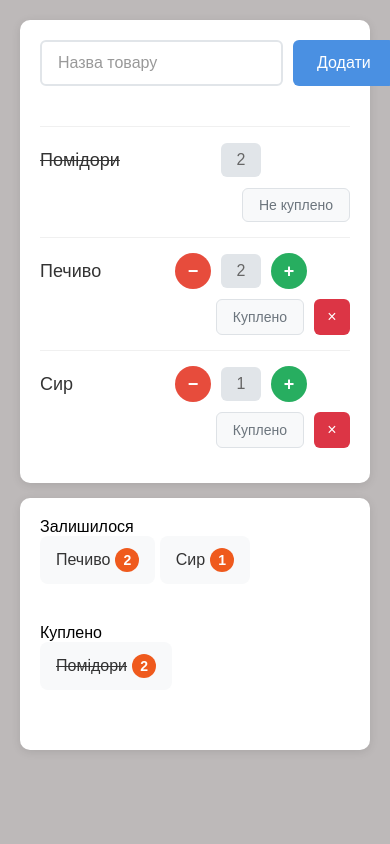
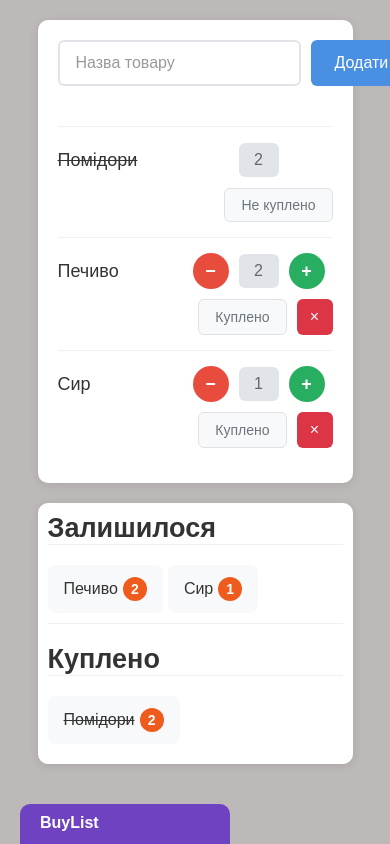
Before and after one commit to handziurdmytro/Web-2025-Handziur-Dmytro, a plain HTML site: page Laboratory2/index.html in a window 390 px wide. Shown: the top 844 px of the page. Drawn offline with Linux system fonts and the light colour scheme.

Commit message:
badge adding

```diff
--- a/Laboratory2/index.html
+++ b/Laboratory2/index.html
@@ -11,20 +11,20 @@
             <div class="user-interaction-container">
                 <div class="search-line">
                     <input type="text" class="text-field" placeholder="Назва товару">
-                    <button class="add-button">Додати</button>
+                    <button class="add-button" data-tooltip="Додати новий товар">Додати</button>
                 </div>
 
                 <div class="product-line purchased">
                     <div class="product-info">
                         <div class="product-name">Помідори</div>
                         <div class="quantity-controls">
-                            <button class="quantity-btn minus">−</button>
+                            <button class="quantity-btn minus" data-tooltip="Зменшити кількість">−</button>
                             <div class="quantity-display">2</div>
-                            <button class="quantity-btn plus">+</button>
+                            <button class="quantity-btn plus" data-tooltip="Збільшити кількість">+</button>
                         </div>
                     </div>
                     <div class="action-buttons">
-                        <button class="action-btn not-bought-btn purchased">Не куплено</button>
+                        <button class="action-btn not-bought-btn purchased" data-tooltip="Повернути в список покупок">Не куплено</button>
                     </div>
                 </div>
 
@@ -32,14 +32,14 @@
                     <div class="product-info">
                         <div class="product-name">Печиво</div>
                         <div class="quantity-controls">
-                            <button class="quantity-btn minus">−</button>
+                            <button class="quantity-btn minus" data-tooltip="Зменшити кількість">−</button>
                             <div class="quantity-display">2</div>
-                            <button class="quantity-btn plus">+</button>
+                            <button class="quantity-btn plus" data-tooltip="Збільшити кількість">+</button>
                         </div>
                     </div>
                     <div class="action-buttons">
-                        <button class="action-btn bought-btn">Куплено</button>
-                        <button class="action-btn delete-btn">×</button>
+                        <button class="action-btn bought-btn" data-tooltip="Позначити як куплене">Куплено</button>
+                        <button class="action-btn delete-btn" data-tooltip="Видалити товар">×</button>
                     </div>
                 </div>
 
@@ -47,22 +47,24 @@
                     <div class="product-info">
                         <div class="product-name">Сир</div>
                         <div class="quantity-controls">
-                            <button class="quantity-btn minus">−</button>
+                            <button class="quantity-btn minus" data-tooltip="Зменшити кількість">−</button>
                             <span class="quantity-display">1</span>
-                            <button class="quantity-btn plus">+</button>
+                            <button class="quantity-btn plus" data-tooltip="Збільшити кількість">+</button>
                         </div>
                     </div>
                     <div class="action-buttons">
-                        <button class="action-btn bought-btn">Куплено</button>
-                        <button class="action-btn delete-btn">×</button>
+                        <button class="action-btn bought-btn" data-tooltip="Позначити як куплене">Куплено</button>
+                        <button class="action-btn delete-btn" data-tooltip="Видалити товар">×</button>
                     </div>
                 </div>
             </div>
 
             <div class="products-info-container">
-                <div>Залишилося</div>
+                <div class="products-info-section">
+                    <h2>Залишилося</h2>
+                </div>
 
-                <div class="category-section">
+                <div class="products-info-section">
                     <div class="product-item remaining">
                         <div class="product-item-name">Печиво</div>
                         <div class="quantity-marker">2</div>
@@ -74,9 +76,11 @@
                     </div>
                 </div>
 
-                <div>Куплено</div>
+                <div class="products-info-section">
+                    <h2>Куплено</h2>
+                </div>
 
-                <div class="category-section">
+                <div class="products-info-section">
                     <div class="product-item purchased">
                         <div class="product-item-name">Помідори</div>
                         <div class="quantity-marker tomatoes">2</div>
@@ -84,5 +88,10 @@
                 </div>
             </div>
         </div>
+
+        <div class="badge">
+            <span class="badge-title">BuyList</span>
+            <span class="badge-author">Created by Student Name</span>
+        </div>
     </body>
 </html>
--- a/Laboratory2/style.css
+++ b/Laboratory2/style.css
@@ -8,12 +8,15 @@
 body {
     background-color: #bdb9b9;
     padding: 20px;
+    position: relative;
+    min-height: 100vh;
 }
 
 .flex-container {
     display: flex;
     gap: 20px;
-    max-width: 1200px;
+    width: 90%;
+    align-content: center;
     margin: 0 auto;
 }
 
@@ -31,9 +34,11 @@ body {
     width: 300px;
     background-color: #ffffff;
     border-radius: 10px;
-    padding: 20px;
     box-shadow: 0 2px 10px rgba(0, 0, 0, 0.1);
     min-height: 200px;
+    font-size: 18px;
+    color: #333;
+    font-weight: 600;
 }
 
 .search-line {
@@ -71,6 +76,7 @@ body {
     font-weight: 500;
     cursor: pointer;
     transition: background-color 0.3s ease;
+    position: relative;
 }
 
 .add-button:hover {
@@ -111,6 +117,7 @@ body {
 .quantity-controls {
     display: flex;
     align-items: center;
+    align-content: center;
     gap: 10px;
 }
 
@@ -126,6 +133,7 @@ body {
     align-items: center;
     justify-content: center;
     transition: all 0.3s ease;
+    position: relative;
 }
 .product-line.purchased button.quantity-btn{
     visibility: hidden;
@@ -160,6 +168,7 @@ body {
     font-size: 14px;
     cursor: pointer;
     transition: all 0.3s ease;
+    position: relative;
 }
 .bought-btn, .not-bought-btn {
     background-color: #f8f9fa;
@@ -187,15 +196,12 @@ body {
     background-color: #c82333;
 }
 
-.products-info-container h2 {
-    font-size: 24px;
-    color: #333;
-    margin-bottom: 20px;
-    font-weight: 600;
+.products-info-section {
+    margin: 10px;
+    border-bottom: 1px solid #f0f0f0;
 }
-
-.category-section {
-    margin-bottom: 30px;
+.products-info-section:last-child {
+    border-bottom: none;
 }
 
 .product-item {
@@ -236,10 +242,82 @@ body {
     margin-left: 5px;
 }
 
-@media (max-width: 768px) {
+.badge {
+    position: fixed;
+    bottom: 0;
+    left: 20px;
+    background-color: #6f42c1;
+    color: white;
+    padding: 10px 20px;
+    border-radius: 10px 10px 0 0;
+    font-weight: bold;
+    cursor: pointer;
+    transition: transform 1s ease, background-color 1s ease;
+    overflow: hidden;
+    height: 40px;
+}
+
+.badge:hover {
+    height: 70px;
+    background-color: #5a32a3;
+}
+
+.badge-title {
+    display: block;
+    margin-bottom: 5px;
+}
+
+.badge-author {
+    display: block;
+    font-size: 14px;
+    opacity: 0;
+    transition: opacity 0.3s ease;
+}
+
+.badge:hover .badge-author {
+    opacity: 1;
+}
+
+[data-tooltip] {
+    position: relative;
+}
+
+[data-tooltip]::after {
+    content: attr(data-tooltip);
+    position: absolute;
+    bottom: 100%;
+    left: 50%;
+    transform: translateX(-50%) scale(0);
+    background-color: #6f42c1;
+    color: white;
+    padding: 5px 10px;
+    border-radius: 5px;
+    font-size: 12px;
+    white-space: nowrap;
+    opacity: 0;
+    transition: transform 0.3s ease, opacity 0.3s ease;
+    pointer-events: none;
+    margin-bottom: 5px;
+}
+
+[data-tooltip]:hover::after {
+    transform: translateX(-50%) scale(1);
+    opacity: 1;
+}
+
+@media (min-width: 501px) and (max-width: 650px) {
     .flex-container {
         flex-direction: column;
-        gap: 15px;
+    }
+
+    .products-info-container {
+        width: 100%;
+    }
+}
+
+@media (max-width: 500px) {
+    .flex-container {
+        flex-direction: column;
     }
 
     .products-info-container {
@@ -256,3 +334,24 @@ body {
         justify-content: flex-end;
     }
 }
+
+@media print {
+    body {
+        background-color: white;
+    }
+
+    .badge {
+        background-color: white !important;
+        border: 2px solid #6f42c1;
+        color: #6f42c1;
+    }
+
+    .badge-title {
+        display: none;
+    }
+
+    .badge-author {
+        display: block !important;
+        opacity: 1 !important;
+    }
+}
```
Lines whose indentation alone changed are shown as unchanged.
